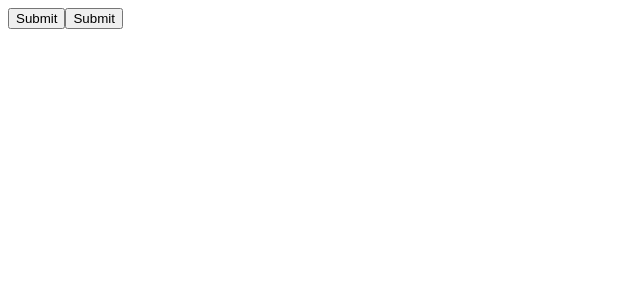
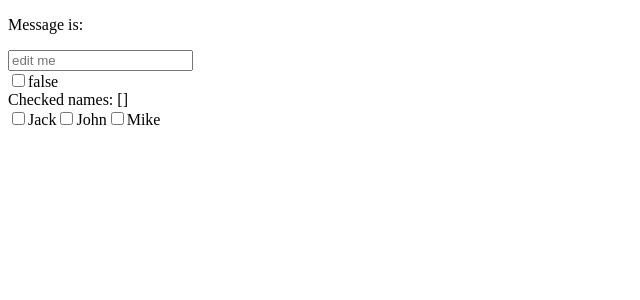
Before and after one commit to AriseMarcher/advanced-to-vue3, a Vue app in the folder 01-quick-start/vue-project-quick-start/: page / in a window 1280 px wide. Shown: the top 300 px of the page, without its empty margins (0-640 px from the left). Built offline with nearby package versions, Linux system fonts and the light colour scheme.

Commit message:
表单输入绑定

```diff
--- a/01-quick-start/vue-project-quick-start/src/App.vue
+++ b/01-quick-start/vue-project-quick-start/src/App.vue
@@ -6,6 +6,7 @@
 import ConditionalRendering from './components/05-conditional-rendering.vue'
 import ListRendering from './components/06-list-rendering.vue'
 import EventHandling from './components/07-event-handling.vue'
+import FormInputBinding from './components/08-form-input-bindings.vue'
 </script>
 
 <template>
@@ -15,7 +16,8 @@
   <!-- <ClassAndStyleBinding class="auto-class" /> -->
   <!-- <ConditionalRendering /> -->
   <!-- <ListRendering /> -->
-  <EventHandling />
+  <!-- <EventHandling /> -->
+  <FormInputBinding />
 </template>
 
 <style scoped>
--- /dev/null
+++ b/01-quick-start/vue-project-quick-start/src/components/08-form-input-bindings.vue
@@ -0,0 +1,32 @@
+<template>
+  <p>Message is: {{ message }}</p>
+  <input v-model="message" placeholder="edit me" />
+
+  <br />
+  <input type="checkbox" id="checkbox" v-model="checked" />
+  <label for="checkbox">{{ checked }}</label>
+
+  <div>Checked names: {{ checkedNames }}</div>
+
+  <input type="checkbox" id="jack" value="Jack" v-model="checkedNames">
+  <label for="jack">Jack</label>
+
+  <input type="checkbox" id="john" value="John" v-model="checkedNames">
+  <label for="john">John</label>
+
+  <input type="checkbox" id="mike" value="Mike" v-model="checkedNames">
+  <label for="mike">Mike</label>
+
+</template>
+
+<script setup>
+import { ref } from 'vue';
+
+const message = ref("");
+const checked = ref(false);
+const checkedNames = ref([]);
+</script>
+
+<style scoped>
+
+</style>
```
